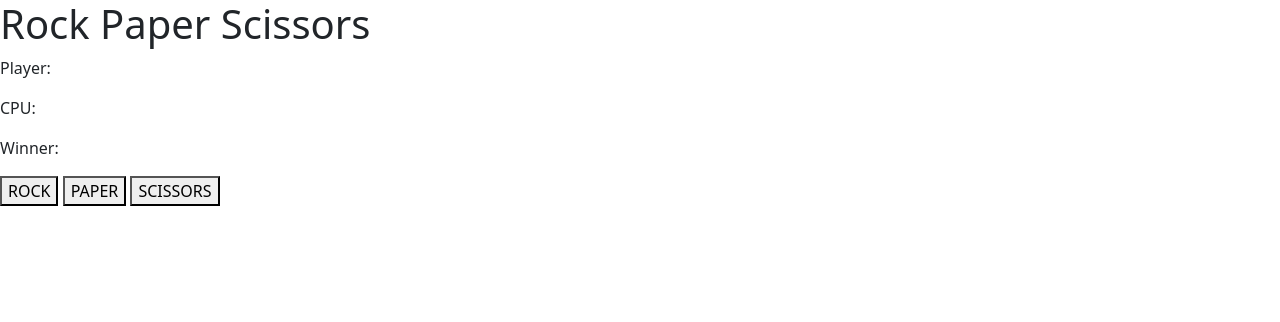
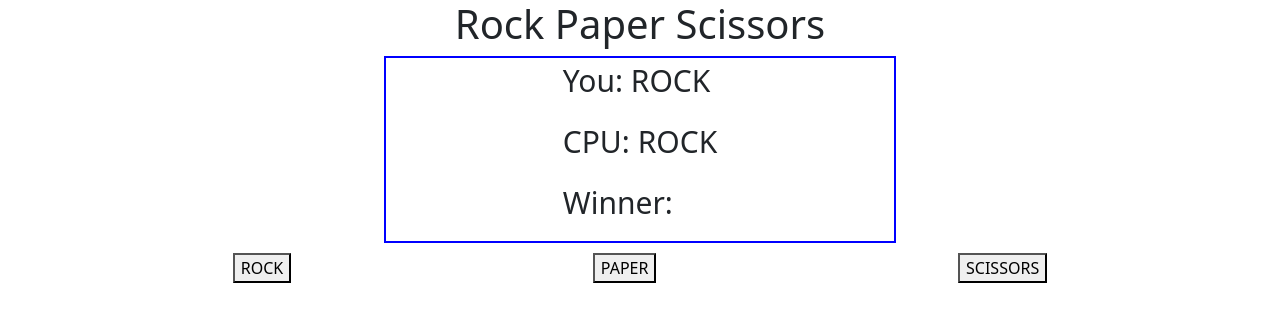
Before and after one commit to criggins44/rock-paper, a plain HTML site: page index.html in a window 1280 px wide. Both pictures are taken after a click on the button "ROCK". Drawn offline with nearby package versions, Linux system fonts and the light colour scheme.

Commit message:
added JS function to display player and CPU guesses

```diff
--- a/index.html
+++ b/index.html
@@ -13,17 +13,20 @@
   </head>
 <body>
   <h1>Rock Paper Scissors</h1>
-  <div>
+  <div class="container" id="displayBox">
     <p id="playerChoice">Player:</p>
     <p id="computerChoice">CPU:</p>
     <p id="winner">Winner:</p>
   </div>
-  <button onclick="playerTurn('rock')">ROCK</button>
-  <button onclick="playerTurn('paper')">PAPER</button>
-  <button onclick="playerTurn('scissors')">SCISSORS</button>
+  <div class="container" id="btnBox">
+    <button onclick="playerTurn('rock')">ROCK</button>
+    <button onclick="playerTurn('paper')">PAPER</button>
+    <button onclick="playerTurn('scissors')">SCISSORS</button>
+  </div>
 
 
 
+    <script src="script.js"></script>
 
     <script src="https://cdn.jsdelivr.net/npm/bootstrap@5.3.0/dist/js/bootstrap.bundle.min.js" integrity="sha384-geWF76RCwLtnZ8qwWowPQNguL3RmwHVBC9FhGdlKrxdiJJigb/j/68SIy3Te4Bkz" crossorigin="anonymous">
     </script>
--- a/script.js
+++ b/script.js
@@ -0,0 +1,29 @@
+//Rock Paper Scissors
+
+let choicesObject = {
+	'rock': {
+		'rock' : 'draw',
+		'paper': 'lose',
+		'scissors' : 'win',
+	},
+	'paper': {
+		'rock' : 'win',
+		'paper': 'draw',
+		'scissors' : 'lose',
+	},
+	'scissors': {
+		'rock' : 'lose',
+		'paper': 'win',
+		'scissors' : 'draw',
+	}
+};
+let victory = document.getElementById('winner');
+
+function playerTurn(input){
+	const choices = ["rock", "paper", "scissors"];
+	let num = Math.floor(Math.random() * 3);
+	let computerChoice = choices[num];
+
+	document.getElementById('playerChoice').innerHTML = 'You: ' + input.toUpperCase();
+	document.getElementById('computerChoice').innerHTML = 'CPU: ' + input.toUpperCase();
+}
--- a/stylesheet.css
+++ b/stylesheet.css
@@ -0,0 +1,15 @@
+h1{
+	text-align: center;
+}
+#displayBox{
+	border: 2px solid blue;
+	width: 40%;
+	display: grid;
+	justify-content: center;
+	font-size: 30px;
+}
+#btnBox{
+	display: flex;
+	justify-content: space-around;
+	margin-top: 10px;
+}
```
